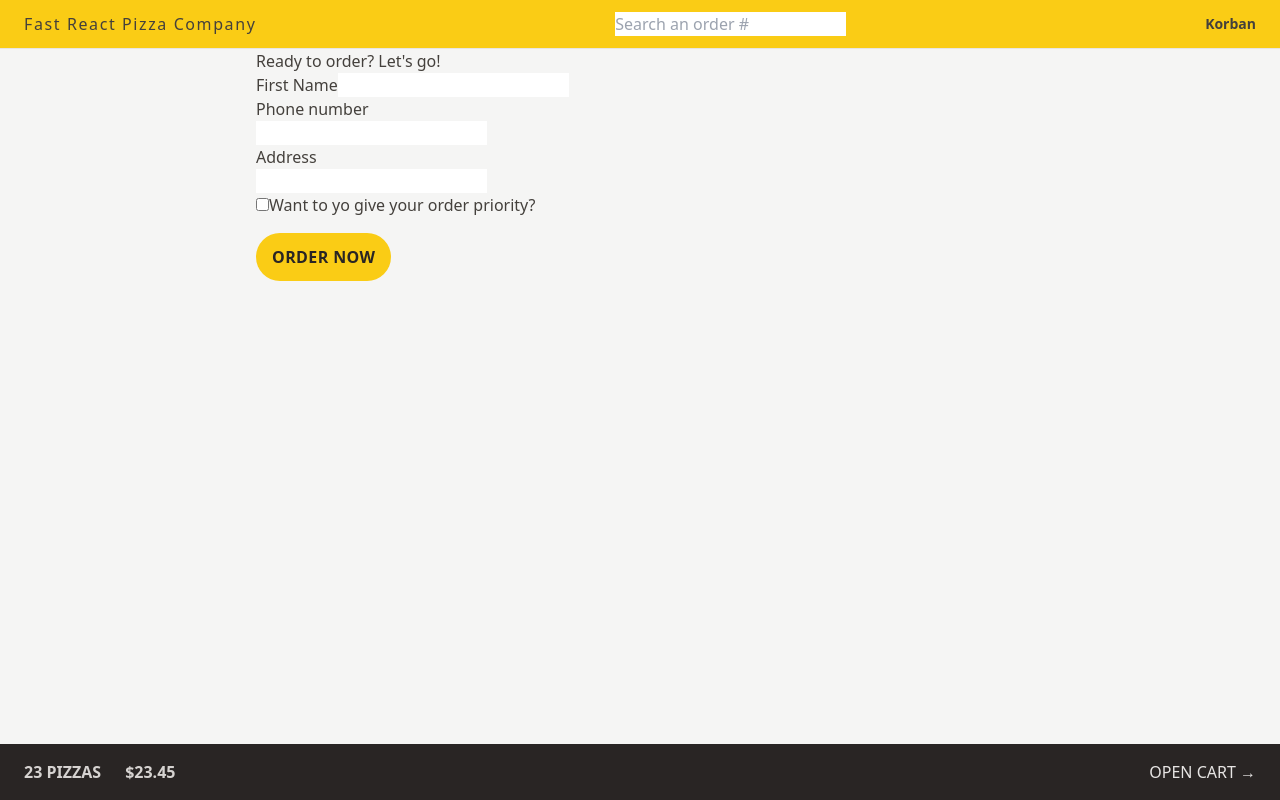
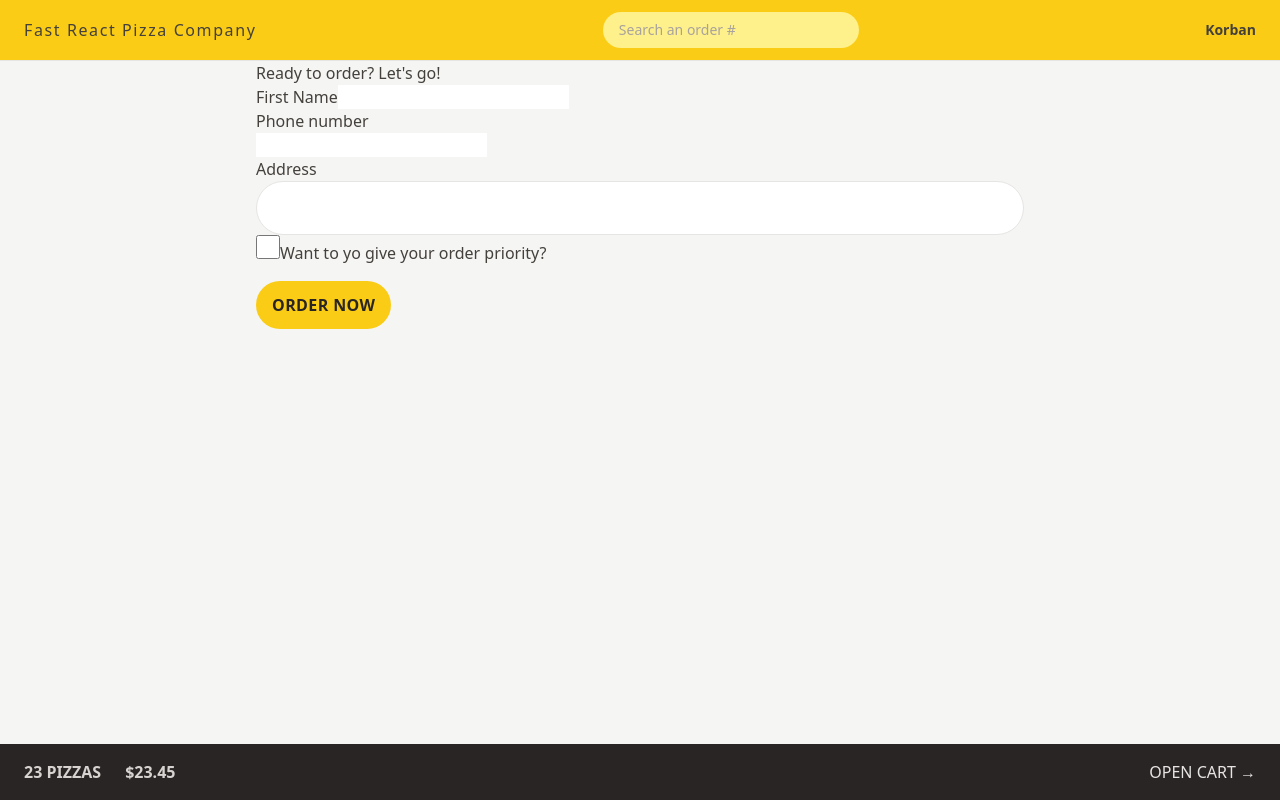
Before and after one commit to greatHannahV/fast-react-pizza-app, a React (Vite) app: page /order/new in a window 1280 px wide. Built offline with nearby package versions, Linux system fonts and the light colour scheme.

Commit message:
styled forms

```diff
--- a/src/features/order/CreateOrder.jsx
+++ b/src/features/order/CreateOrder.jsx
@@ -64,12 +64,18 @@
         <div>
           <label>Address</label>
           <div>
-            <input type="text" name="address" required />
+            <input
+              className=" w-full rounded-full border border-stone-200 px-2 px-4 text-sm transition-all duration-300 placeholder:text-stone-400 focus:outline-none focus:ring focus:ring-yellow-400 md:px-6 md:py-4"
+              type="text"
+              name="address"
+              required
+            />
           </div>
         </div>
 
         <div>
           <input
+            className="h-6 w-6 accent-yellow-400 focus:outline-none focus:ring focus:ring-yellow-400 focus:ring-offset-2 "
             type="checkbox"
             name="priority"
             id="priority"
@@ -83,7 +89,7 @@
           <input type="hidden" name="cart" value={JSON.stringify(cart)} />
           <button
             disabled={isSubmitting}
-            className="mt-4 inline-block rounded-full bg-yellow-400 px-4 py-3 font-semibold uppercase tracking-wide text-stone-800 transition-colors duration-300 hover:bg-yellow-300 "
+            className="mt-4 inline-block rounded-full bg-yellow-400 px-4 py-3 font-semibold uppercase tracking-wide text-stone-800 transition-colors duration-300 hover:bg-yellow-300 focus:bg-yellow-300 focus:outline-none focus:ring focus:ring-yellow-300 focus:ring-offset-2 disabled:cursor-not-allowed  "
           >
             {isSubmitting ? "Placing order..." : "Order now"}
           </button>
--- a/src/features/order/SearchOrder.jsx
+++ b/src/features/order/SearchOrder.jsx
@@ -1,14 +1,14 @@
-import { useState } from 'react'
-import { useNavigate } from 'react-router-dom'
+import { useState } from "react";
+import { useNavigate } from "react-router-dom";
 
 function SearchOrder() {
-  const [query, setQuery] = useState('')
-  const navigate = useNavigate()
+  const [query, setQuery] = useState("");
+  const navigate = useNavigate();
   function handleSubmit(e) {
-    e.preventDefault()
-    if (!query) return
-    navigate(`/order/${query}`)
-    setQuery('')
+    e.preventDefault();
+    if (!query) return;
+    navigate(`/order/${query}`);
+    setQuery("");
   }
   return (
     <form onSubmit={handleSubmit}>
@@ -16,9 +16,10 @@
         placeholder="Search an order #"
         value={query}
         onChange={(e) => setQuery(e.target.value)}
+        className="w-28 rounded-full bg-yellow-200 px-4 py-2 text-sm transition-all duration-300  placeholder:text-stone-400 focus:outline-none focus:ring focus:ring-yellow-500 focus:ring-opacity-50 sm:w-64 sm:focus:w-72"
       />
     </form>
-  )
+  );
 }
 
-export default SearchOrder
+export default SearchOrder;
```
Also changed, not shown: prettierrc.json (added, +7 -0 lines), .eslintrc.cjs.
